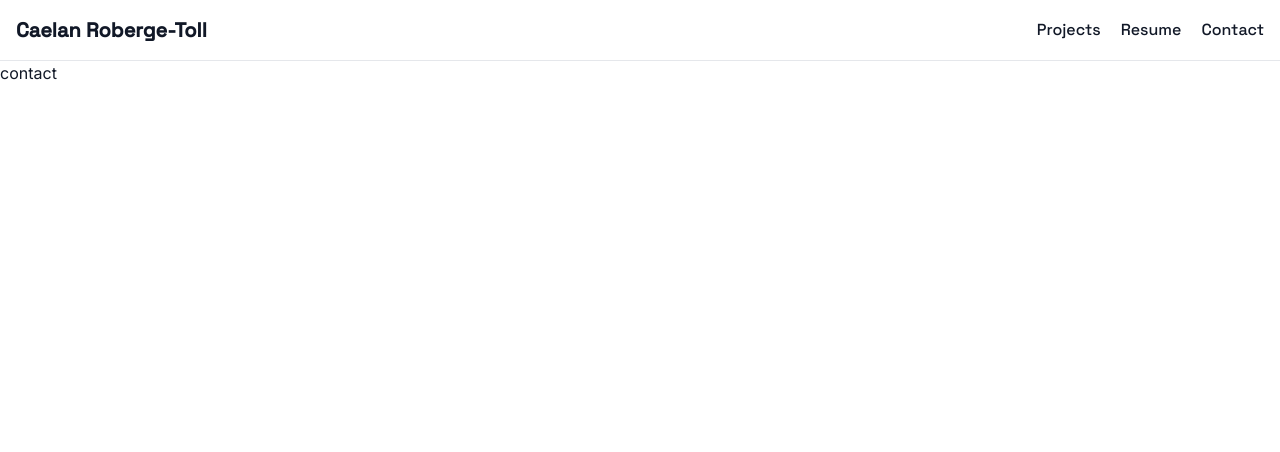
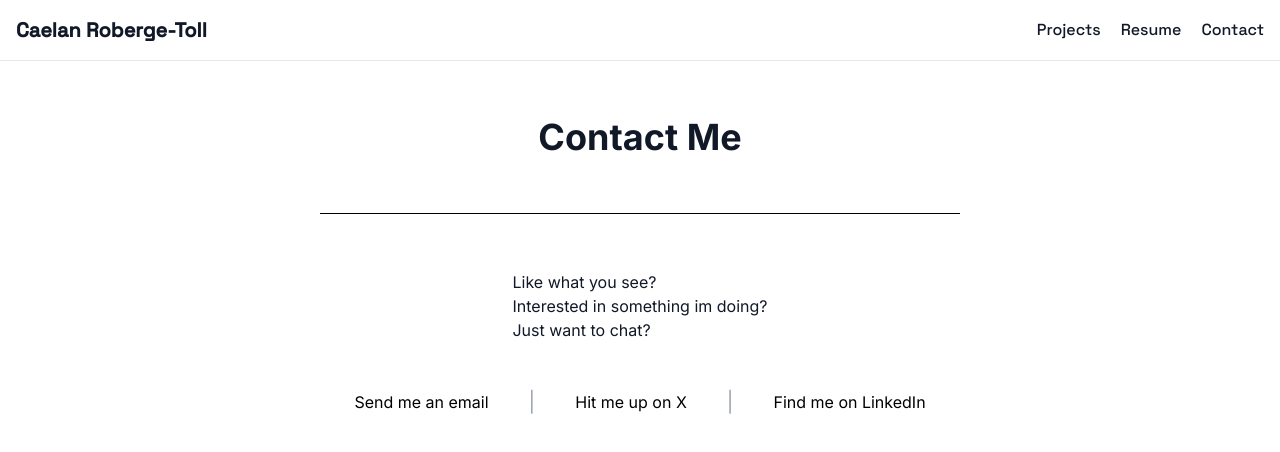
Before and after one commit to CaelanRT/portfolio-site, a plain HTML site: page contact.html in a window 1280 px wide. Drawn offline with nearby package versions, Linux system fonts and the light colour scheme.

Commit message:
contact page is actually just done

```diff
--- a/contact.html
+++ b/contact.html
@@ -29,7 +29,36 @@
     </div>
 </nav>
 
-    <h1>contact</h1>
+<main class="mt-14">
+    <div class="flex flex-col items-center">
+        <h1 class="text-4xl font-bold">Contact Me</h1>
+        <div class="w-full sm:w-1/2 h-px bg-black my-14 mx-auto"></div>
+        <div>
+            <p>Like what you see?</p>
+            <p>Interested in something im doing?</p>
+            <p>Just want to chat?</p>
+        </div>
+        <div class="flex items-center gap-6 mt-10">
+            <a href="mailto:caelanrt15@gmail.com" class="bg-transparent hover:bg-violet-700 text-black hover:text-white px-4 py-2 rounded transition duration-200">
+                Send me an email
+            </a>
+            <span class="text-gray-400 text-xl">|</span>
+            <a href="https://x.com/caelrobergetoll" class="bg-transparent hover:bg-violet-700 text-black hover:text-white px-4 py-2 rounded transition duration-200">
+                Hit me up on X
+            </a>
+            <span class="text-gray-400 text-xl">|</span>
+            <a href="https://www.linkedin.com/in/caelrobergetoll/" class="bg-transparent hover:bg-violet-700 text-black hover:text-white px-4 py-2 rounded transition duration-200">
+                Find me on LinkedIn
+            </a>
+        </div>
+
+
+
+
+
+    </div>
+
+</main>
 
 
 </body>
```
Also changed, not shown: index.html (+13 -7 lines), projects.html (+8 -1 lines), resume.html (+8 -1 lines).
